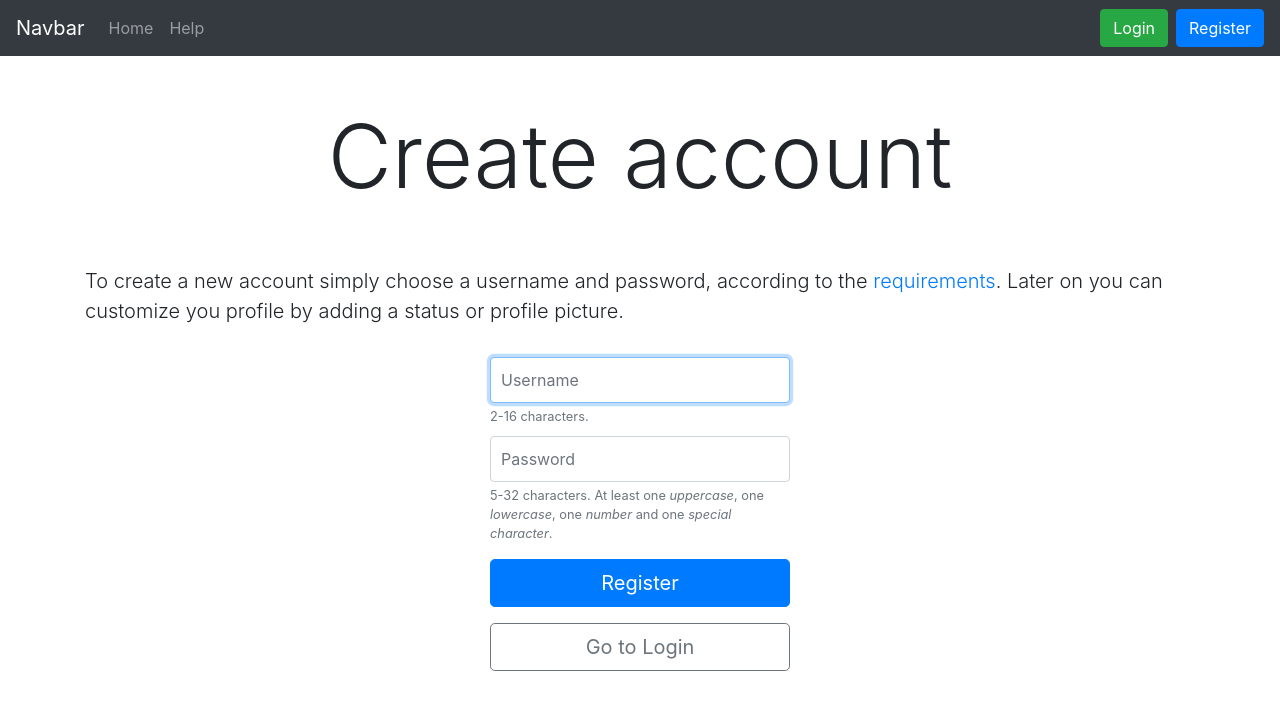
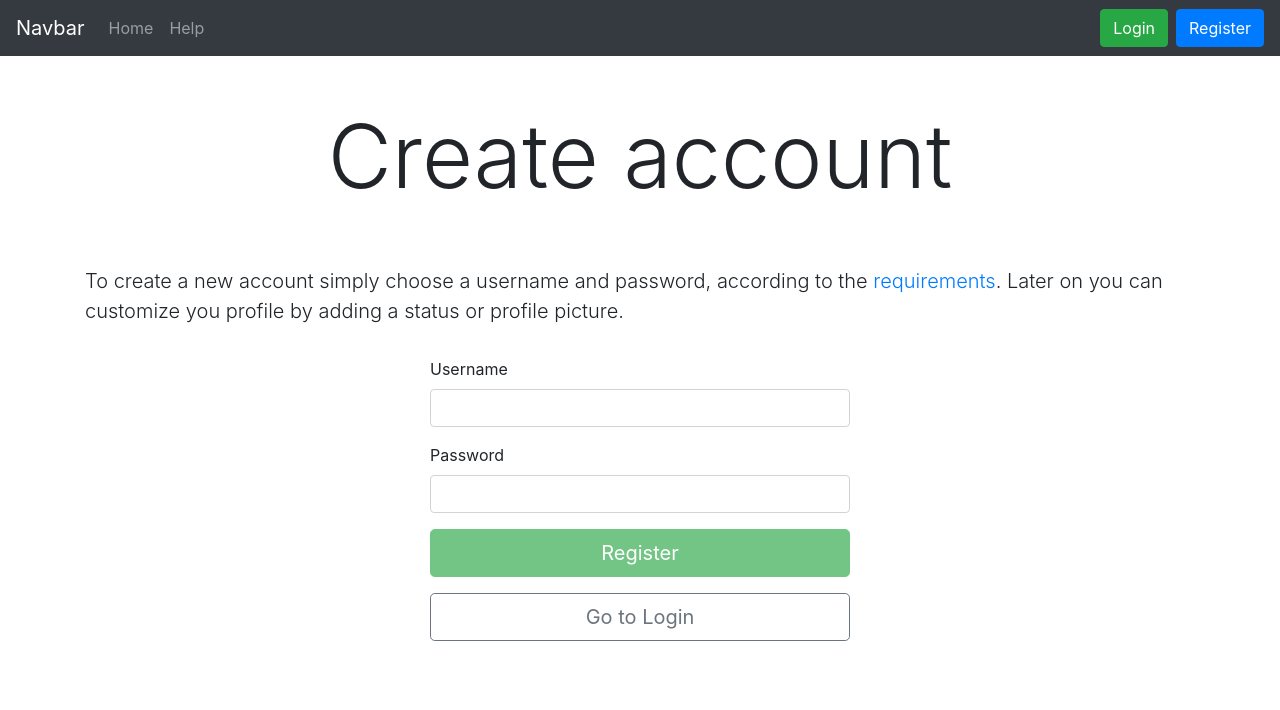
Before and after one commit to jrheiner/web2frontend, an Angular app: page /register in a window 1280 px wide. Shown: the top 710 px of the page. Built offline with nearby package versions, Linux system fonts and the light colour scheme.

Commit message:
Fix register form, add validation

```diff
--- a/src/app/app.module.ts
+++ b/src/app/app.module.ts
@@ -20,6 +20,7 @@ import {UserDeleteComponent} from './components/user-delete/user-delete.componen
 import {HelpComponent} from './components/help/help.component';
 import { PostDeleteComponent } from './components/post-delete/post-delete.component';
 import { UniqueUsernameDirective } from './directives/unique-username.directive';
+import { RepeatPasswordDirective } from './directives/repeat-password.directive';
 
 @NgModule({
   declarations: [
@@ -37,7 +38,8 @@ import { UniqueUsernameDirective } from './directives/unique-username.directive'
     UserDeleteComponent,
     HelpComponent,
     PostDeleteComponent,
-    UniqueUsernameDirective
+    UniqueUsernameDirective,
+    RepeatPasswordDirective
   ],
   imports: [
     BrowserModule,
--- a/src/app/components/login/login.component.scss
+++ b/src/app/components/login/login.component.scss
@@ -1,6 +1,6 @@
 .form-signin {
   width: 100%;
-  max-width: 330px;
+  max-width: 450px;
   padding: 15px;
   margin: auto;
 }
--- a/src/app/components/register/register.component.html
+++ b/src/app/components/register/register.component.html
@@ -3,16 +3,71 @@
   To create a new account simply choose a username and password, according to the <a routerLink="/help">requirements</a>.
   Later on you can customize you profile by adding a status or profile picture.
 </p>
-<div class="alert alert-danger mt-3" role="alert" *ngIf="alert">
-  {{alert}}
-</div>
-<div class="alert alert-success mt-3" role="alert" *ngIf="info">
-  <h4 class="alert-heading">Success!</h4>
-  <p>{{info}}</p>
-  <hr>
-  <p class="mb-0">Go to the <a routerLink="/login">Login</a> to login.</p>
+
+<div class="alert alert-{{info.type}}" *ngIf="info.message">
+  {{info.message}}
 </div>
 
+<div class="registerForm">
+  <form #registerForm="ngForm" (ngSubmit)="onSubmit()">
+    <div class="cross-validation" [class.cross-validation-error]="registerForm.touched || registerForm.dirty">
+      <div class="form-group">
+        <label for="editUsername">Username</label>
+        <input id="editUsername" name="editUsername" type="text" class="form-control" required
+               minlength="2" [(ngModel)]="user.username" #registerUsername="ngModel"
+               [ngModelOptions]="{ updateOn: 'blur' }"
+               appUniqueUsername pattern="^(?=[a-zA-Z0-9-_]{2,16}$)[^_-].*[^_-]$" maxlength="16">
+
+        <small class="form-text text-muted" *ngIf="registerForm.pending">Checking username...</small>
+        <div *ngIf="registerUsername.invalid && (registerUsername.dirty || registerUsername.touched)"
+             class="invalid-feedback">
+
+          <div *ngIf="registerUsername.errors.required">
+            Username is required.
+          </div>
+          <div *ngIf="registerUsername.errors.pattern">
+            Username is not matching the <a routerLink="/help">requirements</a>.
+          </div>
+          <div *ngIf="registerUsername.errors?.uniqueError">
+            This username is already taken.
+          </div>
+        </div>
+      </div>
+    </div>
+
+    <div class="form-group">
+      <label for="editPassword">Password</label>
+      <input id="editPassword" name="editPassword" type="password" class="form-control" [(ngModel)]="user.password"
+             #registerPassword="ngModel" required
+             pattern="(^(?=.*[a-z])(?=.*[A-Z])(?=.*\d)(?=.*[@$!%*?&])[A-Za-z\d@$!%*?&]{5,32}$)">
+      <small id="passwordHelp" class="form-text text-muted" *ngIf="registerPassword.touched && registerPassword.value">5-32
+        characters. At least one
+        <span class="font-italic">uppercase</span>,
+        one <span class="font-italic">lowercase</span>,
+        one <span class="font-italic">number</span> and
+        one <span class="font-italic">special character (@$!%*?&)</span>.
+      </small>
+      <div *ngIf="registerPassword.invalid && (registerPassword.dirty || registerPassword.touched)"
+           class="invalid-feedback">
+
+        <div *ngIf="registerPassword.errors.pattern">
+          Password is not matching the <a routerLink="/help">requirements</a>.
+        </div>
+        <div *ngIf="registerPassword.errors.required">
+          Password is required.
+        </div>
+      </div>
+    </div>
+
+    <button type="submit" class="btn btn-success btn-block btn-lg"
+            [disabled]="(registerForm.invalid || registerForm.pending)">Register
+    </button>
+  </form>
+  <button class="btn btn-lg btn-outline-secondary btn-block mt-3" routerLink="/login">Go to Login
+  </button>
+</div>
+
+<!--
 <form class="form-signin" [formGroup]="registerForm" (ngSubmit)="onSubmit(registerForm.value)">
   <label for="username" class="sr-only">Username</label>
   <input type="text" id="username" formControlName="username" class="form-control" placeholder="Username" required
@@ -36,3 +91,4 @@
           routerLink="/login">Go to Login
   </button>
 </form>
+-->
--- a/src/app/components/register/register.component.scss
+++ b/src/app/components/register/register.component.scss
@@ -17,10 +17,10 @@
   font-size: 16px;
 }
 
-.form-signin .form-control:focus {
-  z-index: 2;
+
+.registerForm {
+  width: 100%;
+  max-width: 450px;
+  padding: 15px;
+  margin: auto;
 }
-
-#usernameHelp, #passwordHelp {
-  margin-bottom: 10px;
-}
--- a/src/app/components/register/register.component.ts
+++ b/src/app/components/register/register.component.ts
@@ -1,6 +1,5 @@
 import {Component} from '@angular/core';
 import {Router} from '@angular/router';
-import {FormBuilder} from '@angular/forms';
 import {ApiService} from '../../services/api.service';
 import {TokenService} from '../../services/token.service';
 
@@ -10,24 +9,36 @@ import {TokenService} from '../../services/token.service';
   styleUrls: ['./register.component.scss']
 })
 export class RegisterComponent {
-  registerForm;
-  alert;
-  info;
-  isLoading = false;
+  user = {
+    username: '',
+    password: ''
+  };
 
-  constructor(private apiService: ApiService, public router: Router, private formBuilder: FormBuilder, private session: TokenService) {
-    this.registerForm = this.formBuilder.group({
-      username: '',
-      password: ''
-    });
+  info = {
+    type: '',
+    message: ''
+  };
+
+  constructor(private apiService: ApiService, public router: Router, private session: TokenService) {
 
     if (this.session.isLoggedIn()) {
       this.router.navigate(['']);
     }
   }
 
+  register(): void {
+    this.apiService.register(this.user.username, this.user.password).subscribe((res) => {
+      console.log(res);
+      this.info.type = 'success';
+      this.info.message = `Account ${res.username} created!`;
+    }, err => {
+      this.info.type = 'danger';
+      this.info.message = 'Something went wrong. Try again.';
+    });
+  }
 
-  login(data: { username: string, password: string }): void {
+
+  /*login(data: { username: string, password: string }): void {
     this.apiService.register(data.username, data.password).subscribe((res) => {
       console.log(res);
       this.info = `Account ${res.username} created!`;
@@ -39,18 +50,10 @@ export class RegisterComponent {
       this.registerForm.enable();
       this.alert = err.error.message;
     });
-  }
+  }*/
 
-  onSubmit(data): void {
-    if (data.username !== '' && data.password !== '') {
-      if (data.username.length > 1 && data.password.length > 4) {
-        this.isLoading = true;
-        this.registerForm.disable();
-        this.login(data);
-      } else {
-        this.alert = 'Username and password does not match requirements!';
-      }
-    }
+  onSubmit(): void {
+    this.register();
   }
 
 }
--- a/src/app/components/user-edit/user-edit.component.html
+++ b/src/app/components/user-edit/user-edit.component.html
@@ -26,15 +26,12 @@
           <div *ngIf="editUsername.errors?.uniqueError">
             This username is already taken.
           </div>
-          <div *ngIf="editUsername.errors?.currentError">
-            You currently have this username.
-          </div>
         </div>
       </div>
 
       <div class="form-group col-sm-6">
         <label for="editPassword">Password</label>
-        <input id="editPassword" name="editPassword" type="text" class="form-control" [(ngModel)]="user.password"
+        <input id="editPassword" name="editPassword" type="password" class="form-control" [(ngModel)]="user.password"
                #editPassword="ngModel" placeholder="(unchanged)"
                pattern="(^(?=.*[a-z])(?=.*[A-Z])(?=.*\d)(?=.*[@$!%*?&])[A-Za-z\d@$!%*?&]{5,32}$)">
         <small id="passwordHelp" class="form-text text-muted" *ngIf="editPassword.touched && editPassword.value">5-32
@@ -42,16 +39,13 @@
           <span class="font-italic">uppercase</span>,
           one <span class="font-italic">lowercase</span>,
           one <span class="font-italic">number</span> and
-          one <span class="font-italic">special character</span>.
+          one <span class="font-italic">special character (@$!%*?&)</span>.
         </small>
         <div *ngIf="editPassword.invalid && (editPassword.dirty || editPassword.touched)"
              class="invalid-feedback">
 
           <div *ngIf="editPassword.errors.pattern">
             New password is not matching the <a routerLink="/help">requirements</a>.
-          </div>
-          <div *ngIf="editPassword.errors.required">
-            Every post needs a title.
           </div>
         </div>
       </div>
--- /dev/null
+++ b/src/app/directives/repeat-password.directive.ts
@@ -0,0 +1,10 @@
+import { Directive } from '@angular/core';
+
+@Directive({
+  selector: '[appRepeatPassword]'
+})
+export class RepeatPasswordDirective {
+
+  constructor() { }
+
+}
--- a/src/app/directives/unique-username.directive.ts
+++ b/src/app/directives/unique-username.directive.ts
@@ -37,7 +37,7 @@ export class UniqueUsernameValidator implements AsyncValidator {
 
 export class UniqueUsernameDirective {
 
-  constructor(private validator: UniqueUsernameValidator, private session: TokenService) {
+  constructor(private validator: UniqueUsernameValidator) {
   }
 
   validate(control: AbstractControl): void {
```
Also changed, not shown: 2 other files (tests, documents, lock files or other folders).
